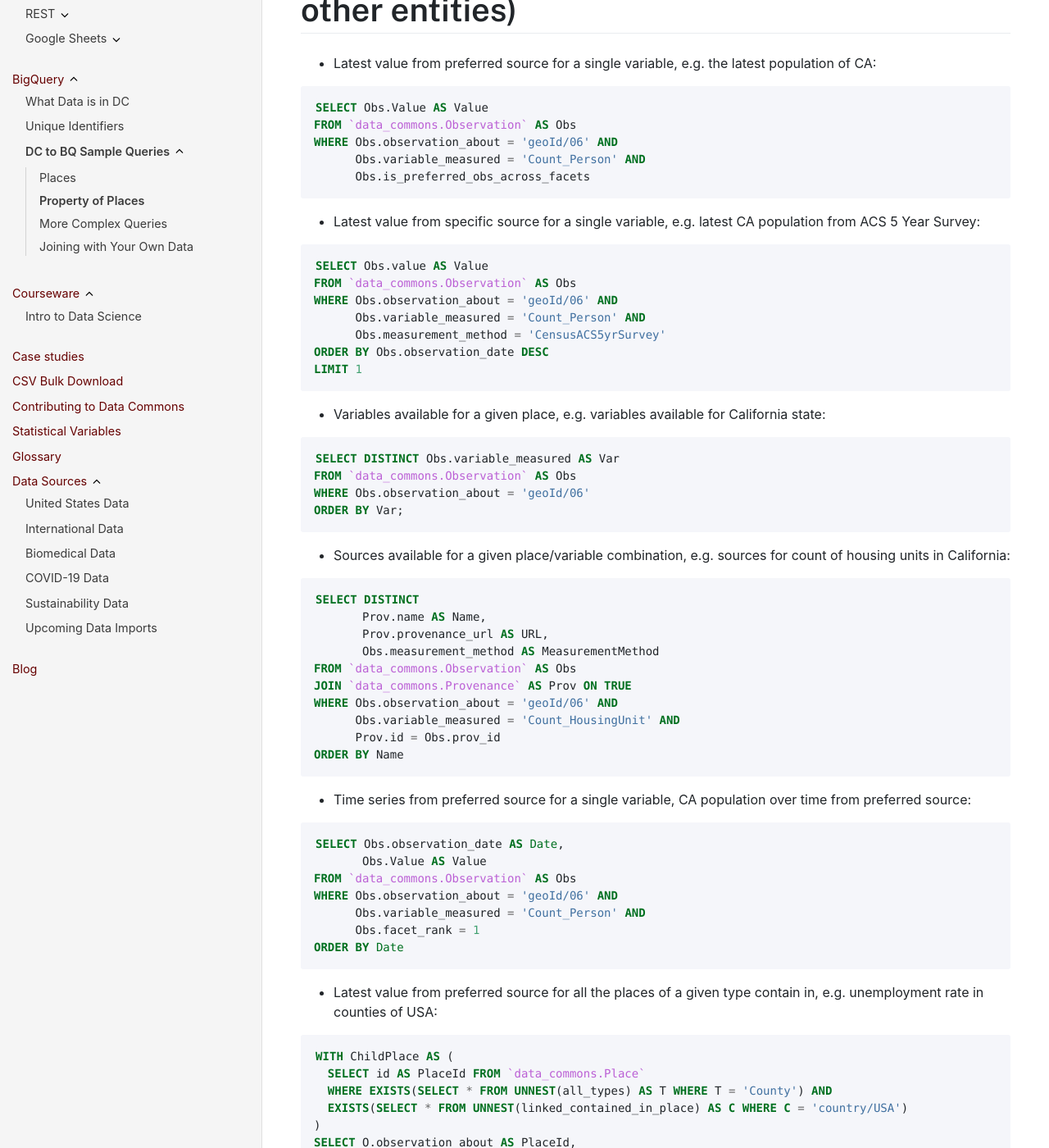
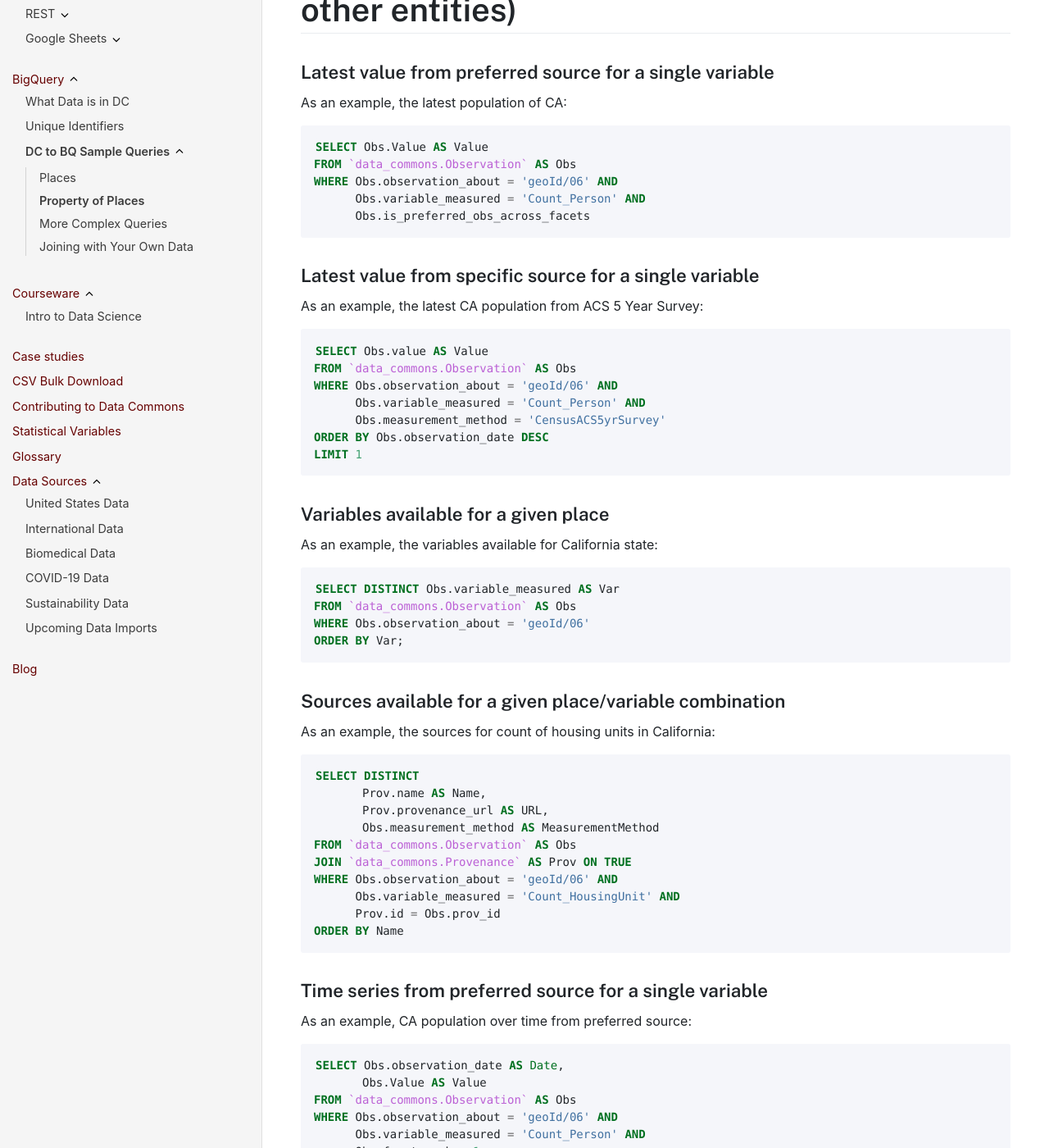
Before and after one commit to datacommonsorg/docsite, a Jekyll site: the page built from bigquery/query_property_places.md, in a window 1280 px wide and 1400 px high, scrolled down 252 px. Shown: the whole window at 82% size. Built offline with Jekyll 4.4.1, drawn with Linux system fonts in a browser that asks for light colours; comment, search, counter and statistics services are not loaded; some of the changed text lies outside the part shown.

Commit message:
more updates

````diff
--- a/bigquery/query_property_places.md
+++ b/bigquery/query_property_places.md
@@ -8,7 +8,9 @@ grand_parent: BigQuery
 
 # Query Category: Properties (Statistics/Variables) of (about) Places (and other entities)
 
-* Latest value from preferred source for a single variable, e.g. the latest population of CA:
+### Latest value from preferred source for a single variable
+
+As an example, the latest population of CA:
 
 ```sql
 SELECT Obs.Value AS Value
@@ -18,7 +20,9 @@ WHERE Obs.observation_about = 'geoId/06' AND
       Obs.is_preferred_obs_across_facets
 ```
 
-* Latest value from specific source for a single variable, e.g. latest CA population from ACS 5 Year Survey:
+### Latest value from specific source for a single variable
+
+As an example, the latest CA population from ACS 5 Year Survey:
 
 ```sql
 SELECT Obs.value AS Value
@@ -30,7 +34,9 @@ ORDER BY Obs.observation_date DESC
 LIMIT 1
 ```
 
-* Variables available for a given place, e.g. variables available for California state:
+### Variables available for a given place
+
+As an example, the variables available for California state:
 
 ```sql
 SELECT DISTINCT Obs.variable_measured AS Var
@@ -39,7 +45,9 @@ WHERE Obs.observation_about = 'geoId/06'
 ORDER BY Var;
 ```
 
-* Sources available for a given place/variable combination, e.g. sources for count of housing units in California:
+### Sources available for a given place/variable combination
+
+As an example, the sources for count of housing units in California:
 
 ```sql
 SELECT DISTINCT
@@ -54,7 +62,9 @@ WHERE Obs.observation_about = 'geoId/06' AND
 ORDER BY Name
 ```
 
-* Time series from preferred source for a single variable, CA population over time from preferred source:
+### Time series from preferred source for a single variable
+
+As an example, CA population over time from preferred source:
 
 ```sql
 SELECT Obs.observation_date AS Date,
@@ -66,7 +76,9 @@ WHERE Obs.observation_about = 'geoId/06' AND
 ORDER BY Date
 ```
 
-* Latest value from preferred source for all the places of a given type contain in, e.g. unemployment rate in counties of USA:
+### Latest value from preferred source for all the places of a given type contain in
+
+As an example, the unemployment rate in counties of USA:
 
 ```sql
 WITH ChildPlace AS (
````
Also changed, not shown: bigquery/query_join_your_data.md (+3 -3 lines), bigquery/query_more_complex.md (+6 -2 lines).
